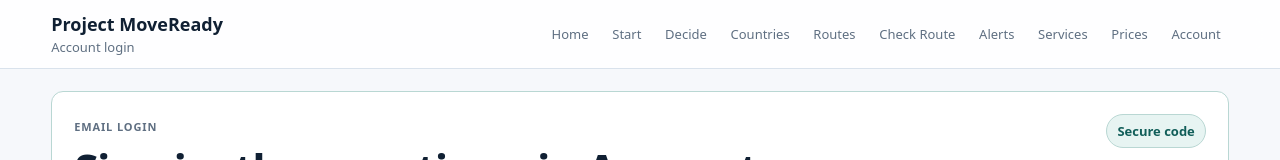
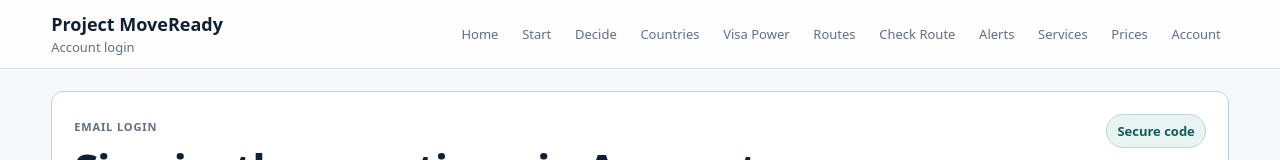
Before and after one commit to SirBM201/SirBM201-moveready-frontend, a Next.js app: page /login in a window 1280 px wide. Shown: the top 160 px of the page. Built offline with nearby package versions, Linux system fonts and the light colour scheme; no server answers.

Commit message:
Add Visa Power to main navigation

```diff
--- a/components/SiteHeader.tsx
+++ b/components/SiteHeader.tsx
@@ -3,6 +3,7 @@ const publicNavigation = [
   { label: "Start", href: "/start", title: "Start here if you are new" },
   { label: "Decide", href: "/decision-center", title: "Choose your direction" },
   { label: "Countries", href: "/country-comparison", title: "Compare countries" },
+  { label: "Visa Power", href: "/visa-power", title: "Check travel benefits from visas you already hold" },
   { label: "Routes", href: "/compare", title: "Compare relocation routes" },
   { label: "Check Route", href: "/route-checker", title: "Check your route and generate a report" },
   { label: "Alerts", href: "/watchlist", title: "Create and review route alerts" },
```
